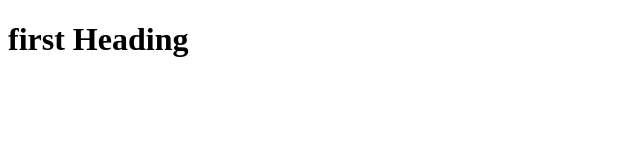
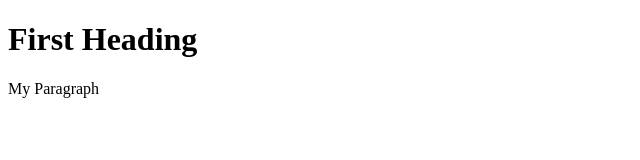
Before and after one commit to heitormariano/amigoscode-git, a plain HTML site: page index.html in a window 1280 px wide. Shown: the whole page, without its empty margins (0-640 px from the left). Drawn offline with Linux system fonts and the light colour scheme.

Commit message:
new paragraph

```diff
--- a/index.html
+++ b/index.html
@@ -4,6 +4,7 @@
     <title>Page Title</title>
   </head>
   <body>
-    <h1>first Heading</h1>
+    <h1>First Heading</h1>
+    <p>My Paragraph</p>
   </body>
 </html>
```
